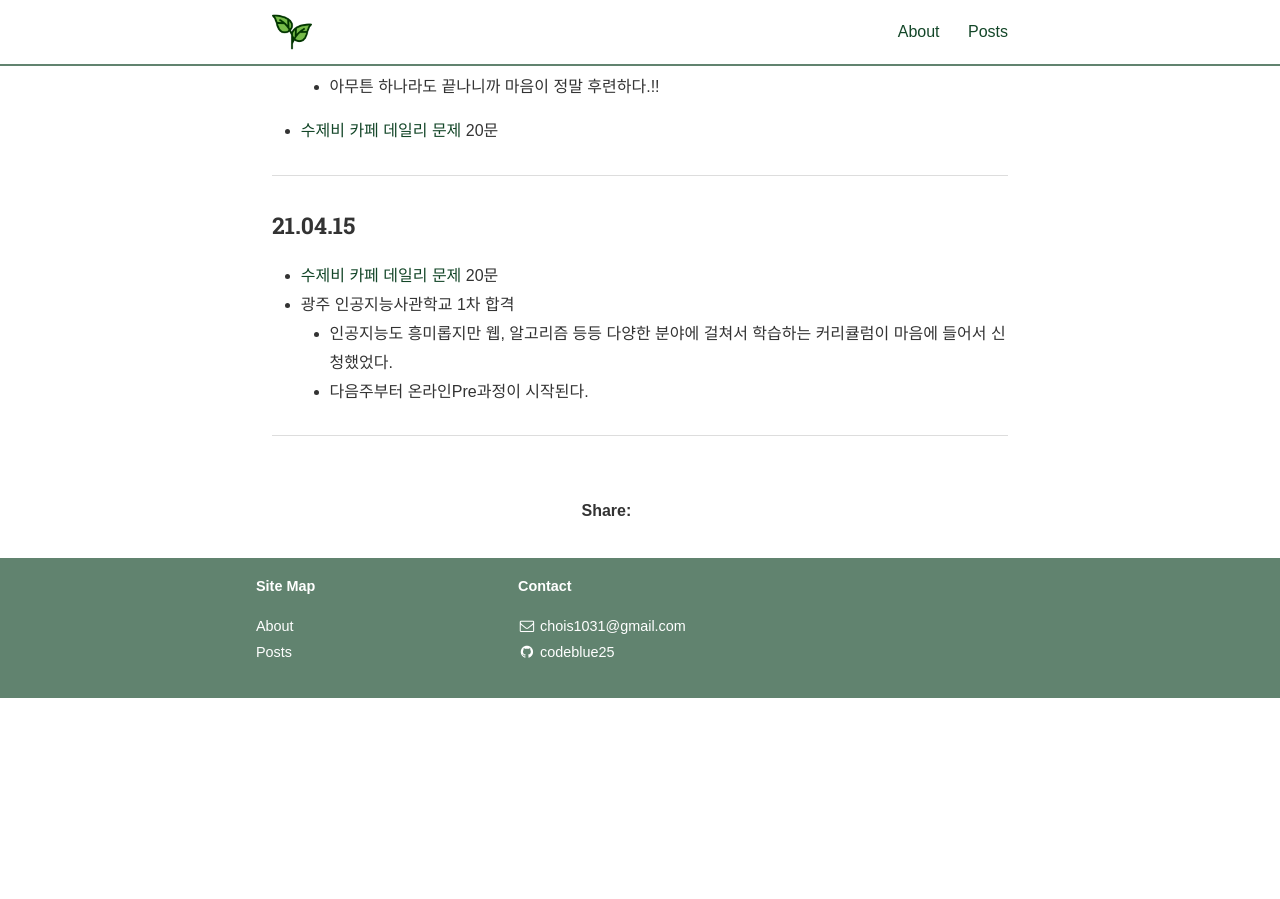
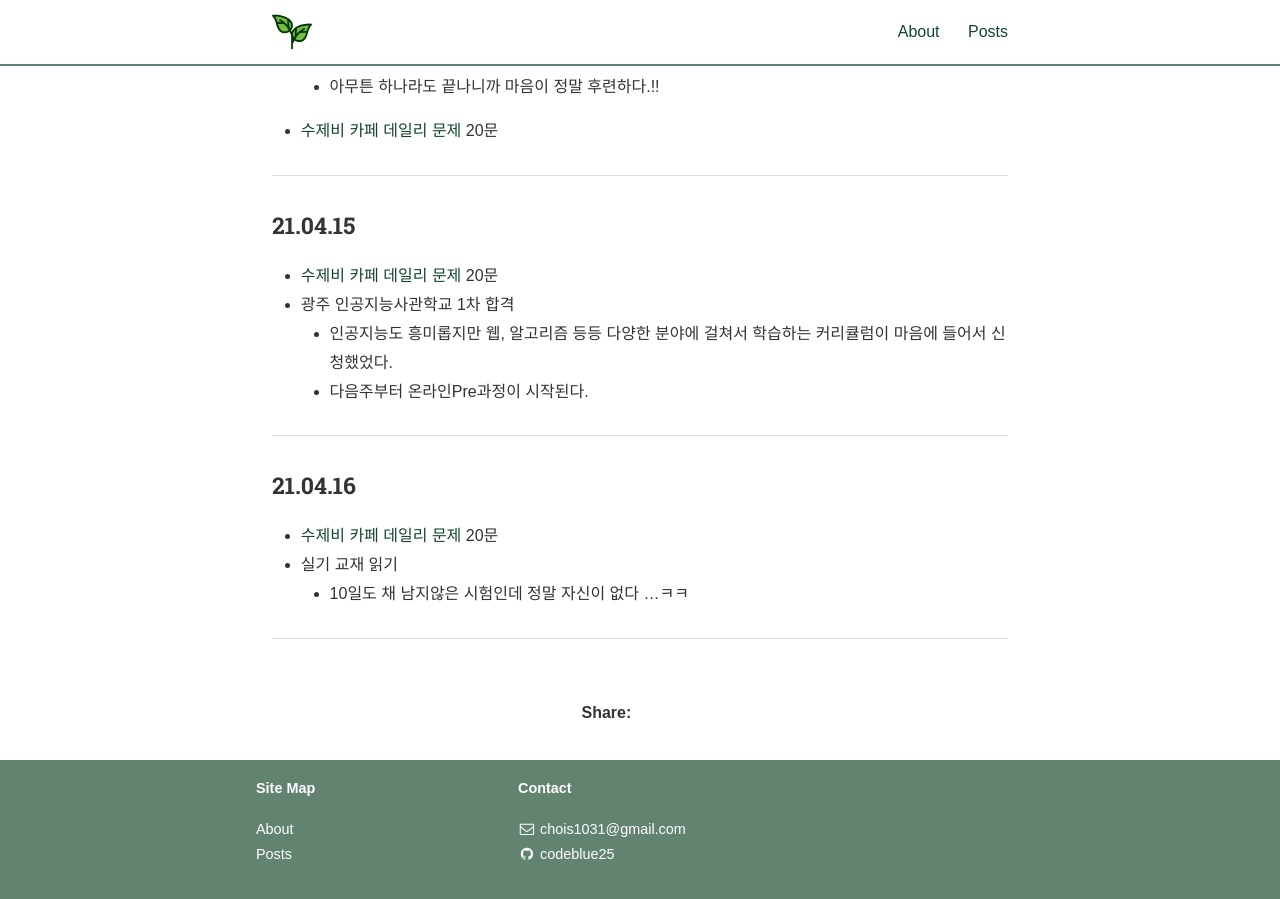
Before and after one commit to codeblue25/codeblue25.github.io, a Jekyll site: the page built from _posts/2021-04-11-0417.md, in a window 1280 px wide and 900 px high, scrolled down 1094 px. Built offline with Jekyll 4.4.1, drawn with Linux system fonts in a browser that asks for light colours; nearby versions of some CDN libraries; some web fonts are replaced; a style sheet for code colours, icons or effects is not loaded; before the commit the page ends 1792 px from its top, so only the background shows below that.

Commit message:
210416 TIL

```diff
--- a/_posts/2021-04-11-0417.md
+++ b/_posts/2021-04-11-0417.md
@@ -46,3 +46,10 @@ categories: TIL
   * 다음주부터 온라인Pre과정이 시작된다.
 
 ---
+<h3>21.04.16</h3>
+
+* [수제비 카페 데일리 문제](https://cafe.naver.com/soojebi) 20문
+* 실기 교재 읽기
+  * 10일도 채 남지않은 시험인데 정말 자신이 없다 ...ㅋㅋ
+
+---
```
